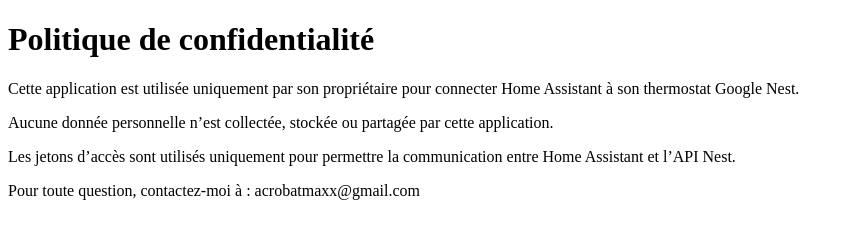
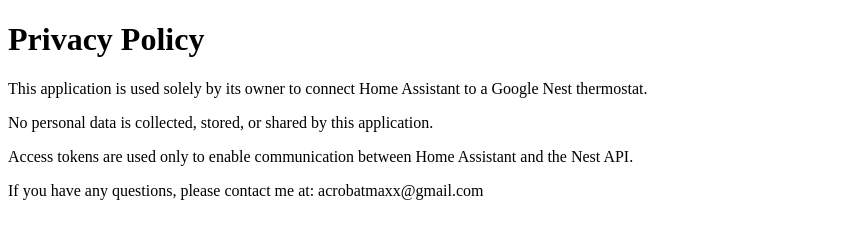
Before and after one commit to acrobatmaxx/privacy-policy, a plain HTML site: page index.html in a window 1280 px wide. Shown: the whole page, without its empty margins (0-854 px from the left). Drawn offline with Linux system fonts and the light colour scheme.

Commit message:
Update index.html

```diff
--- a/index.html
+++ b/index.html
@@ -1,14 +1,14 @@
 <!DOCTYPE html>
-<html lang="fr">
+<html lang="en">
 <head>
   <meta charset="UTF-8">
-  <title>Politique de confidentialité - Home Assistant Nest</title>
+  <title>Privacy Policy - Home Assistant Nest</title>
 </head>
 <body>
-  <h1>Politique de confidentialité</h1>
-  <p>Cette application est utilisée uniquement par son propriétaire pour connecter Home Assistant à son thermostat Google Nest.</p>
-  <p>Aucune donnée personnelle n’est collectée, stockée ou partagée par cette application.</p>
-  <p>Les jetons d’accès sont utilisés uniquement pour permettre la communication entre Home Assistant et l’API Nest.</p>
-  <p>Pour toute question, contactez-moi à : acrobatmaxx@gmail.com</p>
+  <h1>Privacy Policy</h1>
+  <p>This application is used solely by its owner to connect Home Assistant to a Google Nest thermostat.</p>
+  <p>No personal data is collected, stored, or shared by this application.</p>
+  <p>Access tokens are used only to enable communication between Home Assistant and the Nest API.</p>
+  <p>If you have any questions, please contact me at: acrobatmaxx@gmail.com</p>
 </body>
 </html>
```
